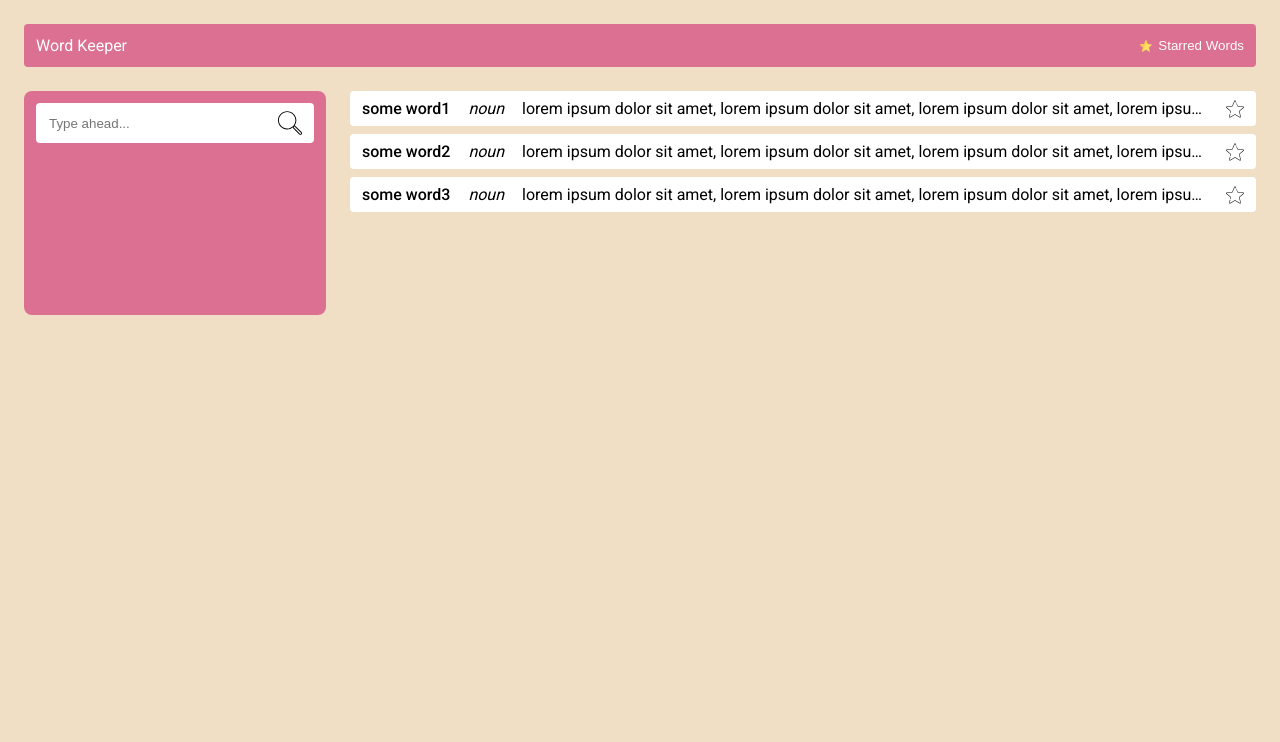
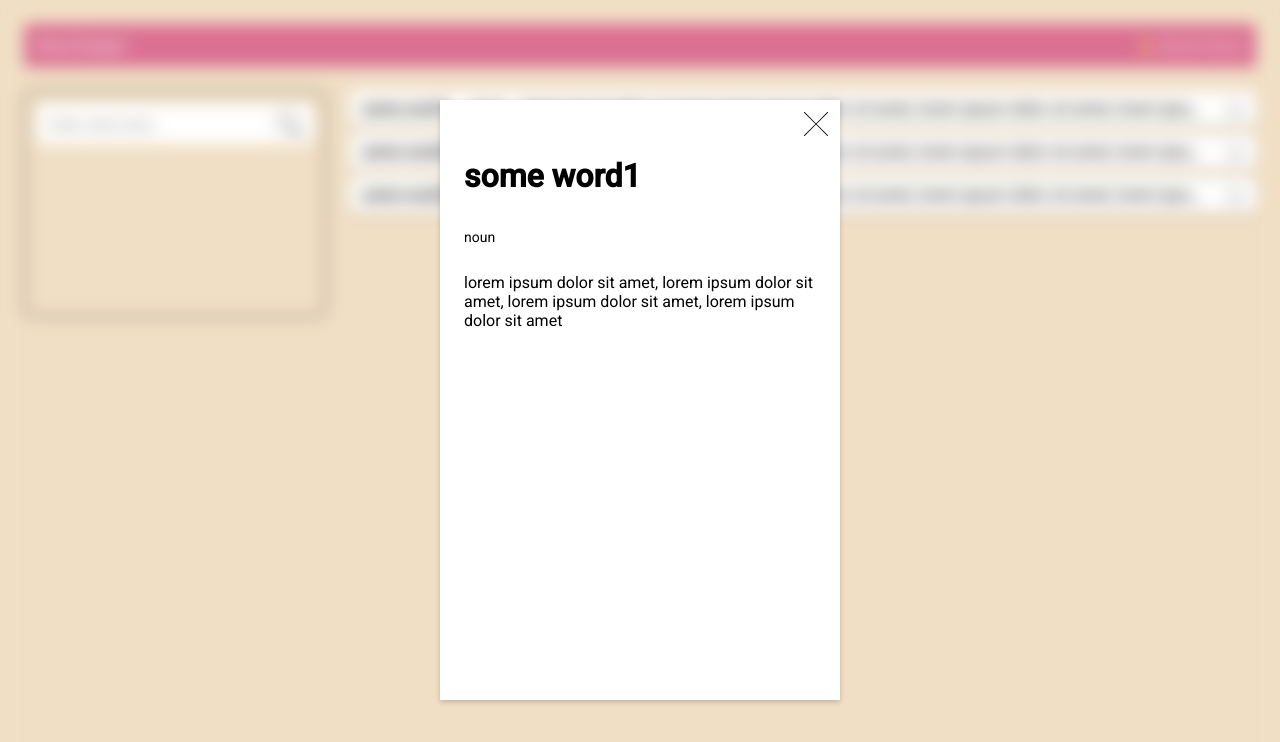
Before and after one commit to icwet/word-keeper, a React (Create React App) app: page / in a window 1280 px wide. Both pictures are taken after a click on the element 803 px from the left and 108 px from the top of the page. Shown: the top 742 px of the page. Built offline with nearby package versions, Linux system fonts and the light colour scheme.

Commit message:
add remove starred words, add modal component

```diff
--- a/package.json
+++ b/package.json
@@ -67,6 +67,9 @@
 			"pre-commit": "lint-staged"
 		}
 	},
+	"prettier": {
+		"printWidth": 140
+	},
 	"lint-staged": {
 		"src/**/*.{js,jsx,ts,tsx,json,css,scss,md}": [
 			"prettier --write",
--- a/src/components/Actions/index.ts
+++ b/src/components/Actions/index.ts
@@ -6,11 +6,13 @@ import {
 	ADD_STARRED,
 	REMOVE_STARRED,
 	DRAG_CARD,
+	OPEN_MODAL,
+	CLOSE_MODAL,
 } from "./types";
 // Helpers
 import update from "immutability-helper";
 
-type Word = {
+export type Word = {
 	name: string;
 	partOfSpeech: string;
 	description: string;
@@ -19,10 +21,11 @@ type Word = {
 export interface InitialState {
 	words: Word[] | null;
 	starred: Word[] | null;
+	modal: Word | null;
 }
 export interface Action {
 	type: string;
-	payload: any;
+	payload?: any;
 }
 
 export const initialState: InitialState = {
@@ -47,18 +50,22 @@ export const initialState: InitialState = {
 		},
 	],
 	starred: null,
+	modal: null,
 };
 
 export const appReducer: Reducer<InitialState, Action> = (state, action) => {
 	switch (action.type) {
-		case GET_WORDS:
-			return initialState;
-		case LOADING_WORDS:
-			return initialState;
-		case GET_WORDS_SUCCESS:
-			return initialState;
+		case GET_WORDS: {
+			return state;
+		}
+		case LOADING_WORDS: {
+			return state;
+		}
+		case GET_WORDS_SUCCESS: {
+			return state;
+		}
 
-		case ADD_STARRED:
+		case ADD_STARRED: {
 			const word = action.payload;
 			if (state.starred === null) {
 				return {
@@ -78,11 +85,24 @@ export const appReducer: Reducer<InitialState, Action> = (state, action) => {
 				...state,
 				starred: state.starred.concat(word),
 			};
+		}
+		case REMOVE_STARRED: {
+			const word = action.payload;
+			const removeStarredWord = state.starred?.filter(
+				(starredWord) => starredWord.name !== word.name
+			);
+			if (removeStarredWord) {
+				return {
+					...state,
+					starred: removeStarredWord,
+				};
+			}
+			return {
+				...state,
+			};
+		}
 
-		case REMOVE_STARRED:
-			return initialState;
-
-		case DRAG_CARD:
+		case DRAG_CARD: {
 			const dragIndex = action.payload.dragIndex;
 			const dragCard = state.starred![dragIndex];
 			const hoverIndex = action.payload.hoverIndex;
@@ -96,7 +116,23 @@ export const appReducer: Reducer<InitialState, Action> = (state, action) => {
 				...state,
 				starred: differentOrder,
 			};
-		default:
+		}
+
+		case OPEN_MODAL: {
+			return {
+				...state,
+				modal: action.payload,
+			};
+		}
+		case CLOSE_MODAL: {
+			return {
+				...state,
+				modal: null,
+			};
+		}
+
+		default: {
 			return state;
+		}
 	}
 };
--- a/src/components/Actions/types.ts
+++ b/src/components/Actions/types.ts
@@ -10,3 +10,6 @@ export const DRAG_CARD = "DRAG_CARD";
 export const ITEM_TYPES = {
 	WORD: "word",
 };
+// Modal
+export const OPEN_MODAL = "OPEN_MODAL";
+export const CLOSE_MODAL = "CLOSE_MODAL";
--- a/src/components/App.tsx
+++ b/src/components/App.tsx
@@ -9,27 +9,16 @@ import { GlobalStyle } from "components/GlobalStyle";
 import { Menu } from "components/Menu";
 import { Main } from "components/Main";
 import { Filter } from "components/Filter";
-import {
-	AddToFavorites,
-	Description,
-	Drag,
-	Name,
-	PartOfSpeech,
-	Word,
-} from "components/Word";
+import { AddToFavorites, Description, Drag, Name, PartOfSpeech, Word } from "components/Word";
 import { DraggedWord } from "components/DraggedWord";
 import { Words } from "components/Words";
 import { FilterSearch } from "components/Filter/-Search";
 import { Starred } from "components/Starred";
 import { FilterPartOfSpeech } from "components/Filter/-PartOfSpeech";
 // State
-import {
-	initialState,
-	appReducer,
-	InitialState,
-	Action,
-} from "components/Actions";
-import { ADD_STARRED } from "components/Actions/types";
+import { initialState, appReducer, InitialState, Action } from "components/Actions";
+import { ADD_STARRED, OPEN_MODAL, REMOVE_STARRED } from "components/Actions/types";
+import { Modal } from "./Modal";
 
 const StyledApp = styled.div`
 	position: fixed;
@@ -52,6 +41,10 @@ export const AppContext = createContext<{
 
 const App: FC = () => {
 	const [state, dispatch] = useReducer(appReducer, initialState);
+	const onClickStopPropagation: CallableFunction = (event: Event, dispatch: Dispatch<Action>, action: Action) => {
+		event.stopPropagation();
+		dispatch(action);
+	};
 
 	return (
 		<BrowserRouter>
@@ -59,6 +52,7 @@ const App: FC = () => {
 			<AppContext.Provider value={{ state, dispatch }}>
 				<StyledApp>
 					<Menu />
+					{state?.modal && <Modal word={state.modal} />}
 					<Switch>
 						<Route exact path="/">
 							<Main>
@@ -66,19 +60,28 @@ const App: FC = () => {
 									<FilterSearch />
 								</Filter>
 								<Words>
-									{state.words &&
-										state.words.map((e, i) => (
-											<Word key={i}>
-												<Name>{e.name}</Name>
-												<PartOfSpeech>{e.partOfSpeech}</PartOfSpeech>
-												<Description>{e.description}</Description>
+									{state.words?.map((word, i) => {
+										const starredWord = state.starred?.some((starredWord) => starredWord.name === word.name);
+										return (
+											<Word key={i} onClick={() => dispatch({ type: OPEN_MODAL, payload: word })}>
+												<Name>{word.name}</Name>
+												<PartOfSpeech>{word.partOfSpeech}</PartOfSpeech>
+												<Description>{word.description}</Description>
 												<AddToFavorites
-													onClick={() =>
-														dispatch({ type: ADD_STARRED, payload: e })
+													active={starredWord}
+													onClick={
+														starredWord
+															? (e) =>
+																	onClickStopPropagation(e, dispatch, {
+																		type: REMOVE_STARRED,
+																		payload: word,
+																	})
+															: (e) => onClickStopPropagation(e, dispatch, { type: ADD_STARRED, payload: word })
 													}
 												/>
 											</Word>
-										))}
+										);
+									})}
 								</Words>
 							</Main>
 						</Route>
@@ -90,16 +93,25 @@ const App: FC = () => {
 								</Filter>
 								<DndProvider backend={HTML5Backend}>
 									<Words>
-										{state.starred &&
-											state.starred.map((e, i) => (
+										{state.starred?.map((starredWord, i) => {
+											return (
 												<DraggedWord key={i} index={i}>
 													<Drag />
-													<Name>{e.name}</Name>
-													<PartOfSpeech>{e.partOfSpeech}</PartOfSpeech>
-													<Description>{e.description}</Description>
-													<AddToFavorites />
+													<Name>{starredWord.name}</Name>
+													<PartOfSpeech>{starredWord.partOfSpeech}</PartOfSpeech>
+													<Description>{starredWord.description}</Description>
+													<AddToFavorites
+														active={true}
+														onClick={(e) =>
+															onClickStopPropagation(e, dispatch, {
+																type: REMOVE_STARRED,
+																payload: starredWord,
+															})
+														}
+													/>
 												</DraggedWord>
-											))}
+											);
+										})}
 									</Words>
 								</DndProvider>
 							</Starred>
--- a/src/components/Filter/-PartOfSpeech/index.tsx
+++ b/src/components/Filter/-PartOfSpeech/index.tsx
@@ -6,7 +6,7 @@ const StyledFilterPartOfSpeech = styled.fieldset`
 	border: none;
 `;
 const StyledLabel = styled.label`
-	color: #fff;
+	color: #000;
 `;
 
 export const FilterPartOfSpeech = () => {
--- a/src/components/Filter/-Search/index.tsx
+++ b/src/components/Filter/-Search/index.tsx
@@ -33,7 +33,7 @@ const Magnify = styled.div`
 export const FilterSearch: FC = () => {
 	return (
 		<Magnify>
-			<StyledFilterSearch placeholder="Type ahead..." />
+			<StyledFilterSearch placeholder="Enter some word..." />
 		</Magnify>
 	);
 };
--- a/src/components/Filter/index.tsx
+++ b/src/components/Filter/index.tsx
@@ -6,7 +6,8 @@ const StyledFilter = styled.div`
 	grid-template-rows: 1fr 4fr;
 	grid-auto-flow: row;
 	padding: 12px;
-	background: palevioletred;
+	background: transparent;
+	border: 1px solid #000;
 	border-radius: 8px;
 `;
 
--- /dev/null
+++ b/src/components/Modal/index.tsx
@@ -0,0 +1,81 @@
+import React, { FC, useContext } from "react";
+import styled from "styled-components";
+import { AppContext } from "components/App";
+// State
+import { Word } from "../Actions";
+// Images
+import cancel from "./img/cancel.svg";
+import { CLOSE_MODAL } from "../Actions/types";
+
+interface ModalProps {
+	word: Word;
+}
+
+const StyledModal = styled.div`
+	display: grid;
+	grid-auto-rows: min-content;
+	position: fixed;
+	width: 400px;
+	height: 600px;
+	padding: 24px;
+	left: 0;
+	top: 0;
+	bottom: 0;
+	right: 0;
+	margin: auto;
+	z-index: 100;
+	background: #fff;
+	box-shadow: 0 2px 5px rgba(0, 0, 0, 0.2);
+`;
+
+const Title = styled.h1`
+	font-size: 32px;
+	padding: 12px 0;
+	color: #000;
+`;
+
+const PartOfSpeech = styled.small`
+	font-size: 14px;
+	color: #000;
+`;
+
+const Description = styled.p`
+	font-size: 16px;
+	padding: 12px 0;
+`;
+
+const CloseModal = styled.div`
+	position: absolute;
+	right: 12px;
+	top: 12px;
+	width: 24px;
+	height: 24px;
+	background: url(${cancel}) center/contain no-repeat;
+	cursor: pointer;
+`;
+
+const BackDrop = styled.div`
+	position: fixed;
+	left: 0;
+	top: 0;
+	width: 100vw;
+	height: 100vh;
+	backdrop-filter: blur(8px);
+	z-index: 100;
+`;
+
+export const Modal: FC<ModalProps> = ({ word }) => {
+	const { dispatch } = useContext(AppContext);
+	const { name, partOfSpeech, description } = word;
+	return (
+		<>
+			<BackDrop onClick={() => dispatch({ type: CLOSE_MODAL })} />
+			<StyledModal>
+				<CloseModal onClick={() => dispatch({ type: CLOSE_MODAL })} />
+				<Title>{name}</Title>
+				<PartOfSpeech>{partOfSpeech}</PartOfSpeech>
+				<Description>{description}</Description>
+			</StyledModal>
+		</>
+	);
+};
--- a/src/components/Word/index.tsx
+++ b/src/components/Word/index.tsx
@@ -3,6 +3,15 @@ import React, { FC } from "react";
 import styled from "styled-components";
 // Images
 import star from "./img/star.svg";
+import activeStar from "./img/active-star.svg";
+// Interfaces
+interface WordProps {
+	onClick?: () => void;
+}
+interface AddToFavoritesProps {
+	active?: boolean;
+}
+
 // Styled components
 export const StyledWord = styled.div`
 	max-height: 35px;
@@ -13,6 +22,8 @@ export const StyledWord = styled.div`
 	align-items: center;
 	background: #fff;
 	border-radius: 4px;
+	box-shadow: 0 2px 5px rgba(0, 0, 0, 0.2);
+	cursor: pointer;
 `;
 export const Drag = styled.div`
 	position: relative;
@@ -38,25 +49,29 @@ export const Drag = styled.div`
 export const Name = styled.p`
 	margin: 0;
 	font-weight: 500;
+	user-select: none;
 `;
 export const PartOfSpeech = styled.p`
 	margin: 0;
 	font-style: italic;
+	user-select: none;
 `;
 export const Description = styled.p`
 	margin: 0;
 	white-space: nowrap;
 	overflow: hidden;
 	text-overflow: ellipsis;
+	user-select: none;
 `;
-export const AddToFavorites = styled.div`
+export const AddToFavorites = styled.div<AddToFavoritesProps>`
 	justify-self: center;
 	width: 18px;
 	height: 18px;
-	background: url(${star}) center/contain no-repeat;
+	background: url(${(props) => (props.active ? activeStar : star)})
+		center/contain no-repeat;
 	cursor: pointer;
 `;
 
-export const Word: FC = ({ children }) => {
-	return <StyledWord>{children}</StyledWord>;
+export const Word: FC<WordProps> = ({ children, onClick }) => {
+	return <StyledWord onClick={onClick}>{children}</StyledWord>;
 };
```
Also changed, not shown: src/components/Modal/img/cancel.svg (added).
